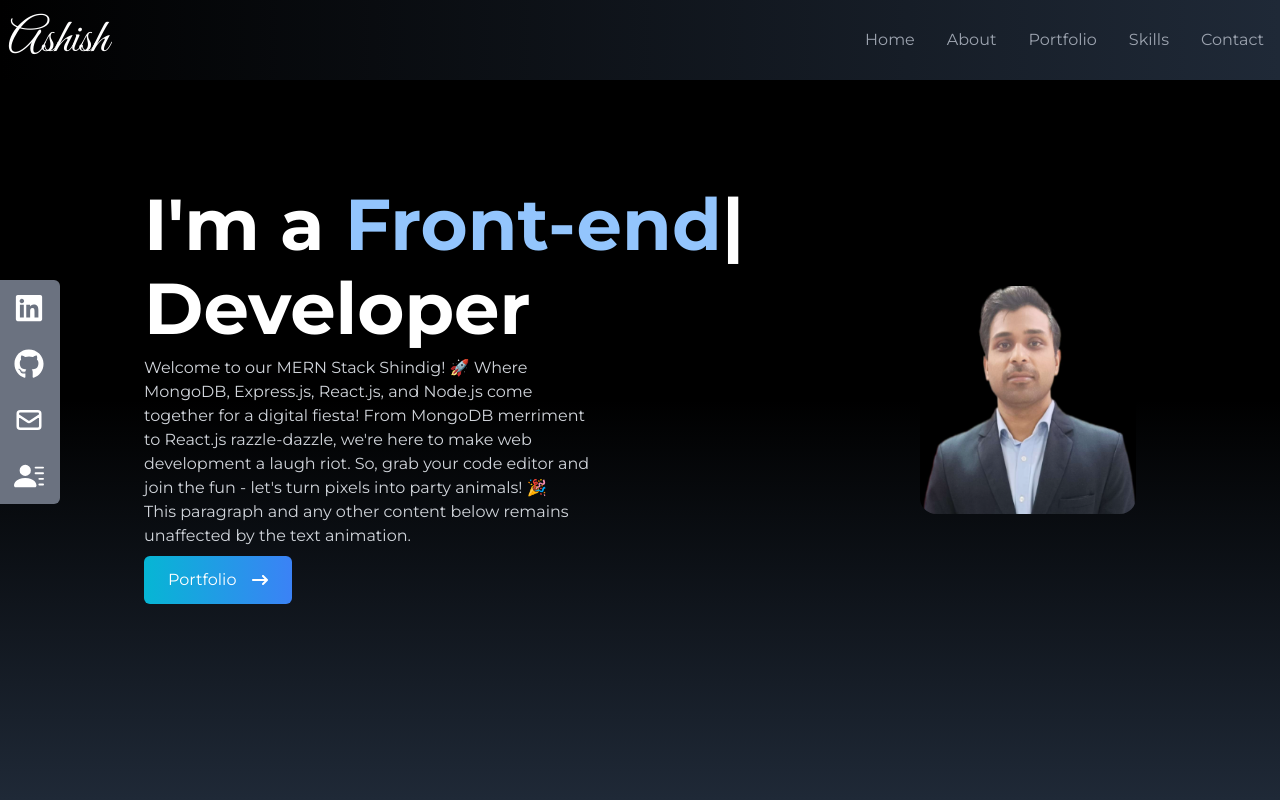
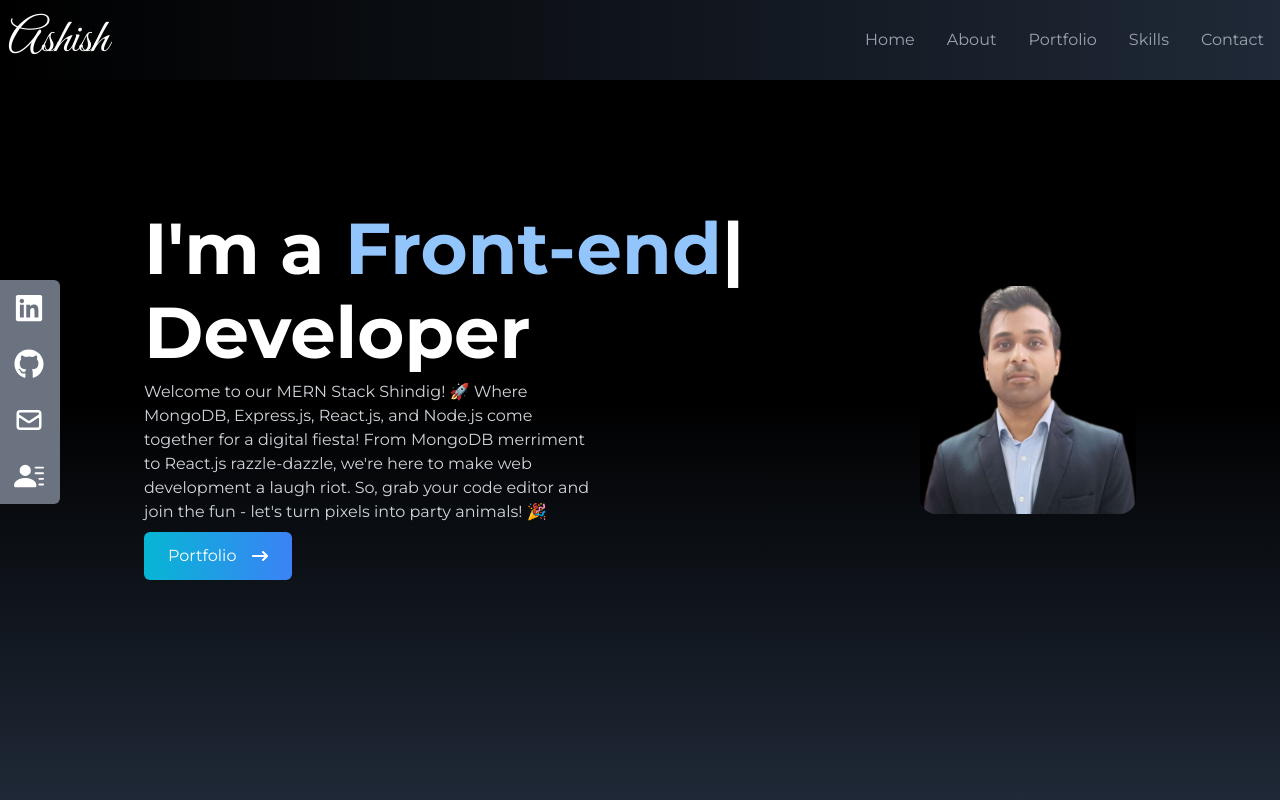
Before and after one commit to akm-engineer/portfolio, a React (Create React App) app: page / in a window 1280 px wide. Shown: the top 800 px of the page. Built offline with nearby package versions, Linux system fonts and the light colour scheme.

Commit message:
fixing home

```diff
--- a/src/components/Home.jsx
+++ b/src/components/Home.jsx
@@ -40,10 +40,7 @@ const Home = () => {
               web development a laugh riot. So, grab your code editor and join
               the fun - let's turn pixels into party animals! 🎉
             </p>
-            <p>
-              This paragraph and any other content below remains unaffected by
-              the text animation.
-            </p>
+
             <div>
               <Link
                 to="portfolio"
```
